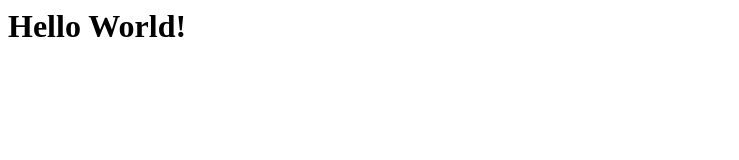
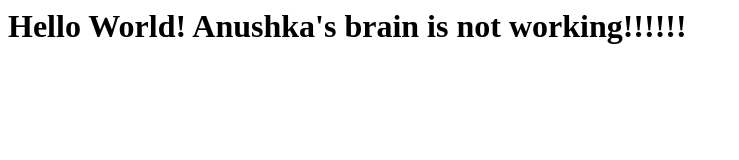
Before and after one commit to charlie11h/course-test, a plain HTML site: page site/index.html in a window 1280 px wide. Shown: the whole page, without its empty margins (0-739 px from the left). Drawn offline with Linux system fonts and the light colour scheme.

Commit message:
small change

```diff
--- a/site/index.html
+++ b/site/index.html
@@ -3,6 +3,6 @@
         <title>Hello World</title>
     </head>
     <body>
-        <h1>Hello World!</h1>
+        <h1>Hello World! Anushka's brain is not working!!!!!!</h1>
     </body>
 </html>
```
